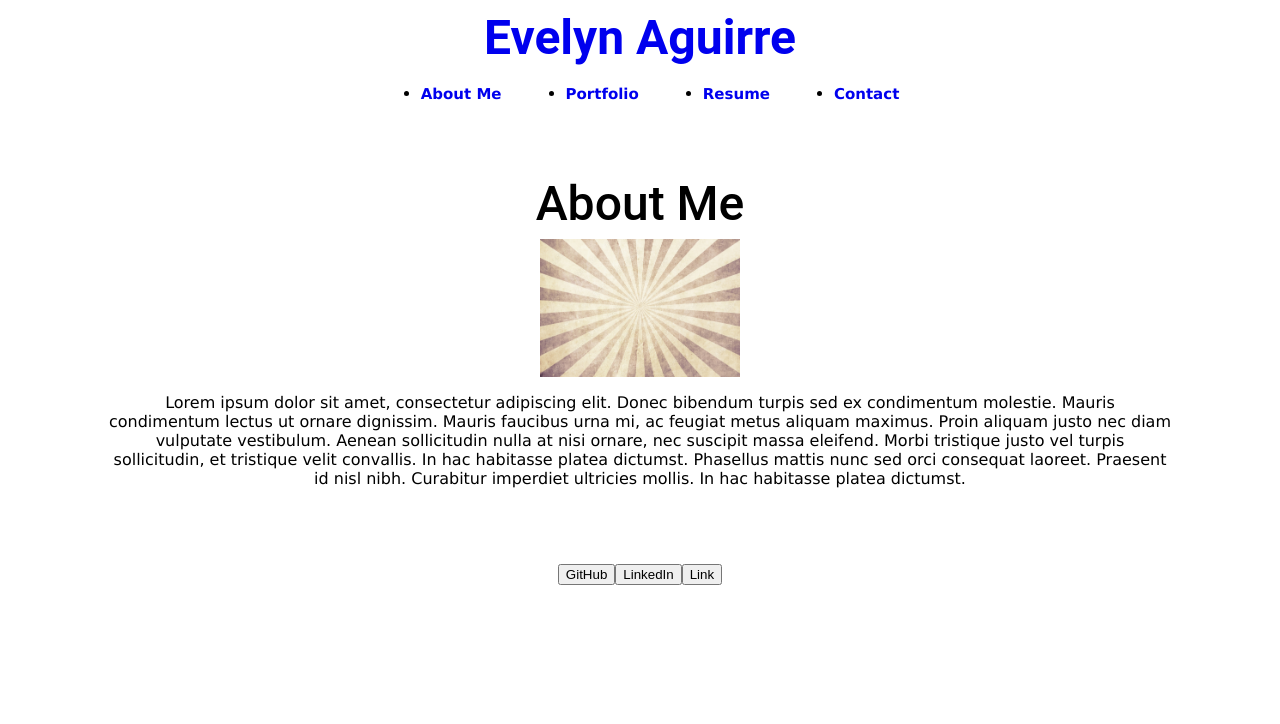
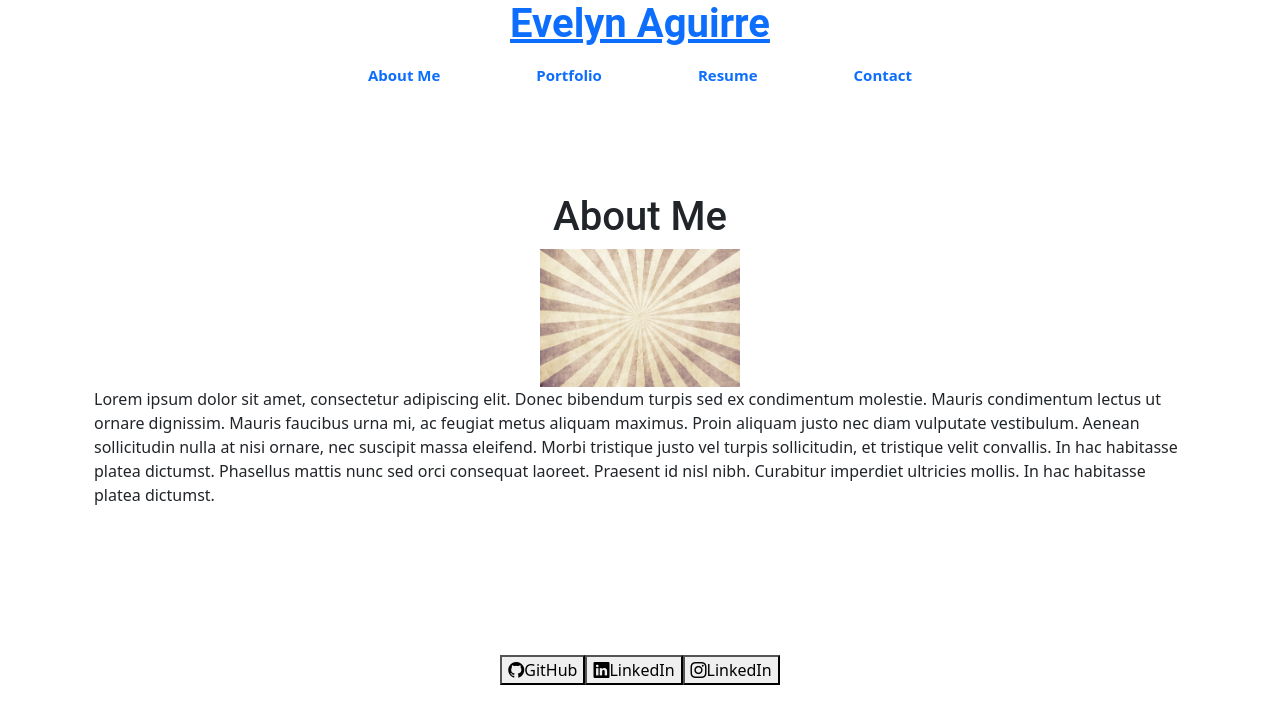
Before and after one commit to EvelynAguirreOrtiz/react-portfolio-challenge, a React (Create React App) app: page / in a window 1280 px wide. Shown: the top 724 px of the page. Built offline with nearby package versions, Linux system fonts and the light colour scheme.

Commit message:
render icons

```diff
--- a/package.json
+++ b/package.json
@@ -3,6 +3,7 @@
   "version": "0.1.0",
   "private": true,
   "dependencies": {
+    "@popperjs/core": "^2.11.5",
     "@testing-library/user-event": "^13.5.0",
     "bootstrap": "^5.1.3",
     "bootstrap-icons": "^1.8.3",
--- a/src/App.js
+++ b/src/App.js
@@ -6,6 +6,7 @@ import Header from "./components/Header";
 // import Resume from "./components/Resume";
 import Footer from "./components/Footer";
 // import PageRender from "./components/PageRender";
+
 function App() {
 	return (
 		<body>
--- a/src/components/Footer/index.js
+++ b/src/components/Footer/index.js
@@ -1,5 +1,5 @@
 import React from "react";
-// import { FaGithub } from "react-icons";
+// import { BsGithub } from "bootstrap-icons";
 
 function Footer() {
 	return (
@@ -24,18 +24,19 @@ function Footer() {
 				<section className="mb-4">
 					<a href="https://github.com/EvelynAguirreOrtiz">
 						<button className="github">
-							<i className="fa-brands fa-github fa-2x"></i>GitHub
-							{/* <FaGithub /> */}
+							<i className="bi bi-github"></i>GitHub
 						</button>
 					</a>
 					<a href="https://www.linkedin.com/in/evelyn-aguirre-5224b56/">
 						<button className="linkedin">
-							<i className="fa-brands fa-linkedin fa-2x"></i>LinkedIn
+							<i className="bi bi-linkedin"></i>LinkedIn
 						</button>
 					</a>
-					<button type="button" className="btn btn-link">
-						Link
-					</button>
+					<a href="https://www.linkedin.com/in/evelyn-aguirre-5224b56/">
+						<button className="linkedin">
+							<i className="bi bi-instagram"></i>LinkedIn
+						</button>
+					</a>
 				</section>
 			</div>
 		</footer>
--- a/src/index.js
+++ b/src/index.js
@@ -1,8 +1,11 @@
 import React from "react";
-import ReactDOM from "react-dom/client";
+import ReactDOM from "react-dom";
 import "./index.css";
 import App from "./App";
 import reportWebVitals from "./reportWebVitals";
+import "bootstrap/dist/css/bootstrap.min.css";
+import "bootstrap-icons/font/bootstrap-icons.css";
+// import Popper from "@popperjs/core";
 
 const root = ReactDOM.createRoot(document.getElementById("root"));
 root.render(
```
Also changed, not shown: 1 other file (tests, documents, lock files or other folders).
